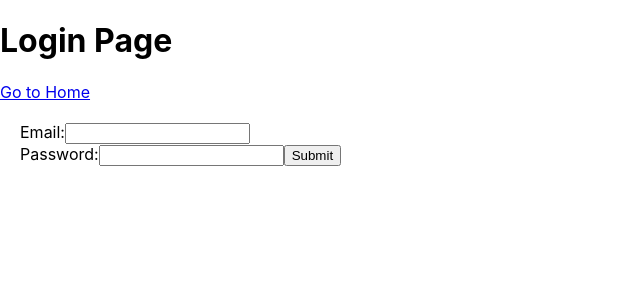
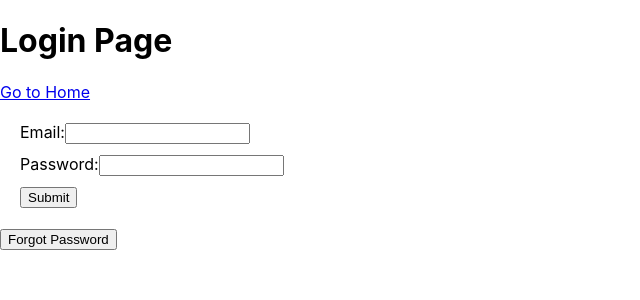
Before and after one commit to unsw-cse-comp3900-9900-23T2/capstone-project-3900f18ameancodingmachine, a React (Create React App) app in the folder eatery-frontend/: page /login in a window 1280 px wide. Shown: the top 300 px of the page, without its empty margins (0-640 px from the left). Built offline with nearby package versions, Linux system fonts and the light colour scheme.

Commit message:
Feature: Made the email/pass be given to an event handler which currently prints an alert with those values and redirects to homepage. In the future they will check in the sql server if the passwords match.

```diff
--- a/eatery-frontend/src/LoginPage.css
+++ b/eatery-frontend/src/LoginPage.css
@@ -1,3 +1,13 @@
 .formSubmission{
     padding: 20px;
 }
+
+.formField {
+    display: flex;
+    align-items: center;
+    margin-bottom: 10px;
+  }
+
+  .formField label {
+    margin-right: 10px;
+  }
--- a/eatery-frontend/src/LoginPage.js
+++ b/eatery-frontend/src/LoginPage.js
@@ -1,28 +1,49 @@
 import React from 'react';
 import './LoginPage.css'
-import { Link } from 'react-router-dom';
-import ReactDOM from 'react-dom';
+import { useState } from 'react';
+import { Link, useHistory } from 'react-router-dom';
 
 
 function LoginForm(){
+  const [email, setEmail] = useState("");
+  const [pass, setPass] = useState("");
 
+  const handleSubmit = (event) => {
+    event.preventDefault();
+    /*
+     *  Modify this function to use a hook to access the backend
+     *  Once the backend is up set up checking that
+     */
+    alert(`The email you entered was: ${email}\nThe password you entered was: ${pass}`);
+    history.push('/');
+  }
 
  return (
     <form className='formSubmission'>
+    <div className='formField'>
       <label>
         Email:
-      <input type="text" name="email"/>
+        <input type="text" value={email} onChange={(e) => setEmail(e.target.value)}/>
       </label>
-    <br/>
+    </div>
+    <div className='formField'>
       <label>
         Password:
-      <input type="text" name="email"/>
+        <input type="text" value={pass} onChange={(e) => setPass(e.target.value)}/>
       </label>
-    <input type="submit" value="Submit" />
+    </div>
+    <input onClick={handleSubmit} type="submit" value="Submit" />
     </form>
 
   )
+}
 
+function ForgotPassword(){
+  return(
+    <button>
+        Forgot Password
+    </button>
+  )
 }
 
 function LoginPage(){
@@ -32,6 +53,7 @@ function LoginPage(){
       <Link to="/">Go to Home</Link>
 
       <LoginForm/>
+      <ForgotPassword/>
 
     </div>
   );
```
Lines whose indentation alone changed are shown as unchanged.
